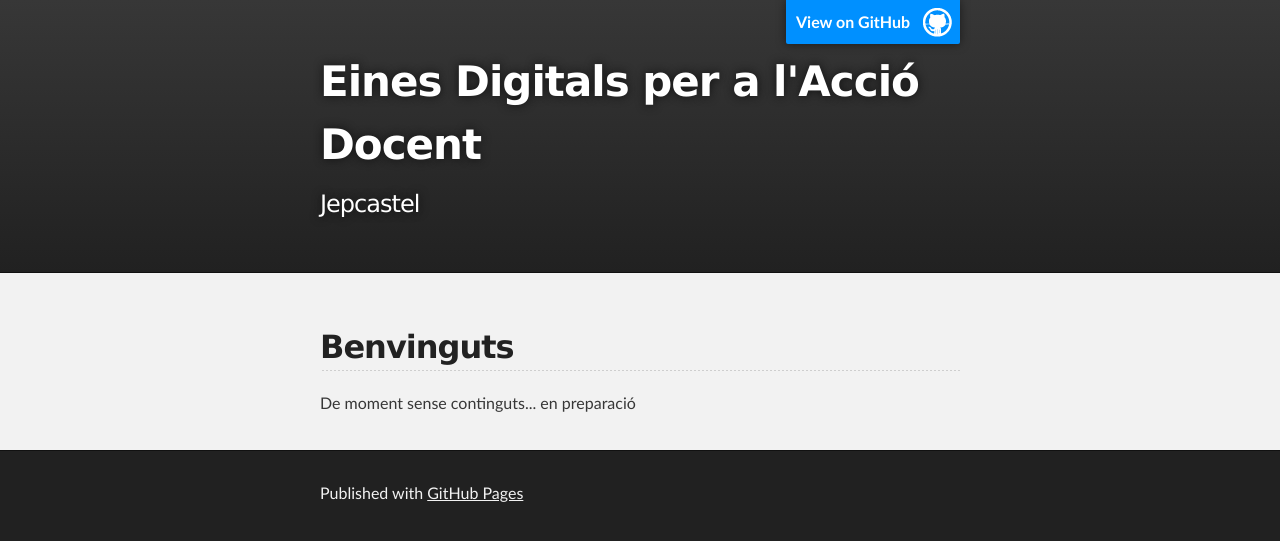
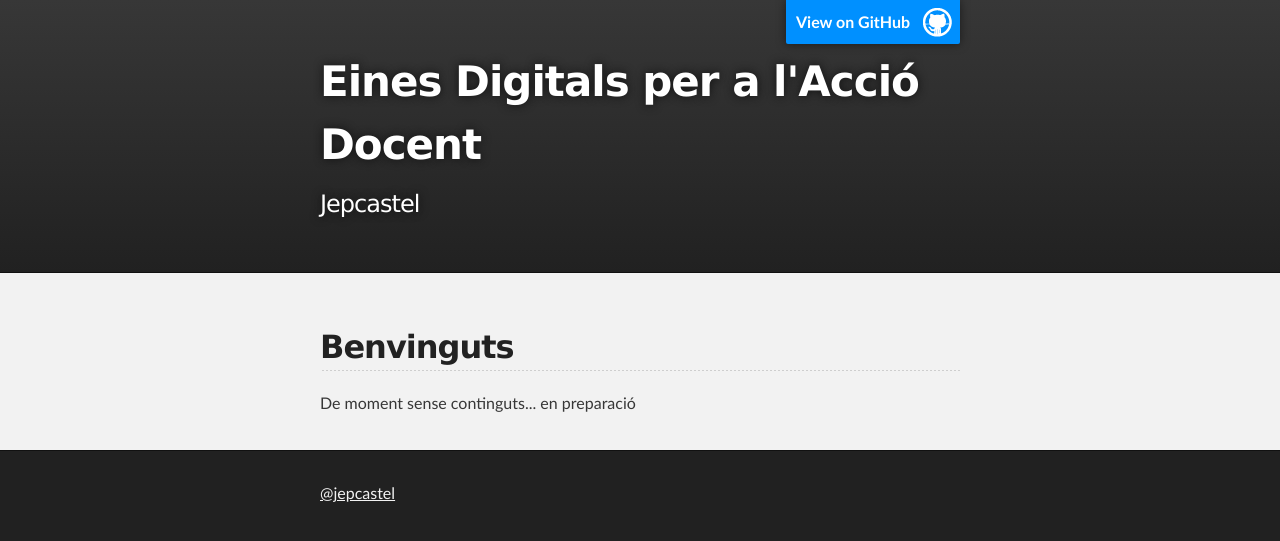
Before and after one commit to jepcastel/github.io, a Jekyll site: the page index.html, which Jekyll copies as it is, in a window 1280 px wide. Shown: the top 541 px of the page. Built offline with Jekyll 4.4.1, drawn with Linux system fonts in a browser that asks for light colours.

Commit message:
Update index.html

```diff
--- a/index.html
+++ b/index.html
@@ -36,7 +36,8 @@
     <!-- FOOTER  -->
     <div id="footer_wrap" class="outer">
       <footer class="inner">
-        <p>Published with <a href="https://pages.github.com">GitHub Pages</a></p>
+        <p><a href="https://twitter.com/jepcastel" target="_blank">@jepcastel</a></p>
+        <!--<p>Published with <a href="https://pages.github.com">GitHub Pages</a></p>-->
       </footer>
     </div>
 
```
Also changed, not shown: other parts of index.html (+1 -1 lines).
